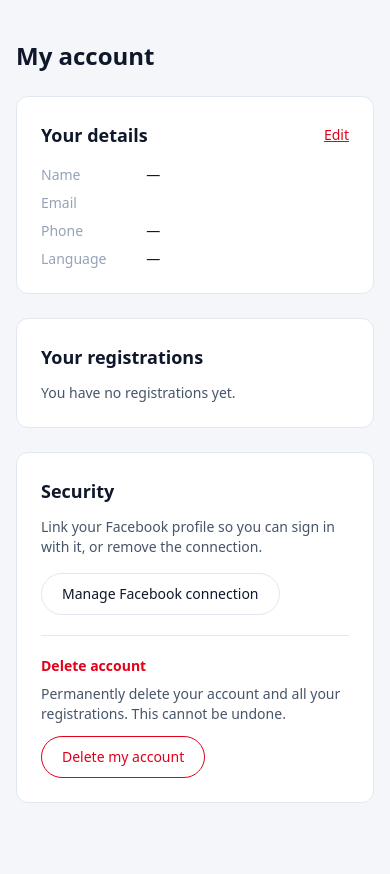
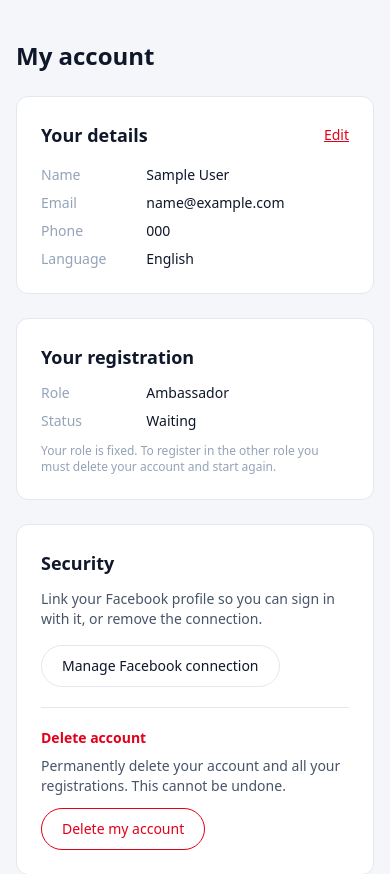
Before and after one commit to hugorodgerbrown/ambassadeurs, a Django app: page /account/ in a window 390 px wide. Shown: the part 73-947 px from the top of the page. Run offline with Django 5.2, Linux system fonts and the light colour scheme; a user stored in the database is signed in; tables that the repository leaves empty hold one stand-in row (values such as "Sample post"); style sheets or scripts are compiled from the project's sources; parts of the project's set-up code (start-up, migrations or seed data) failed here and were passed over.

Commit message:
VERB-10: update public views and templates for new model shape
public/views.py:
- Replace Season.objects.active() with is_registration_open()
- Drop season + price_category from register_participant call
- Add prior_pass + phone to the call; drop season from RegistrationForm

templates/accounts/detail.html:
- Rebuild around single registration context var (no account, no
  registrations list); show role + status; handle no-registration case
  with a Register now link

templates/public/partials/register_details_form.html:
- prior_pass select now rendered for ambassadors via the form loop

Co-Authored-By: Claude Opus 4.8 <noreply@anthropic.com>

```diff
--- a/templates/accounts/detail.html
+++ b/templates/accounts/detail.html
@@ -25,37 +25,43 @@
             </div>
             <dl class="grid grid-cols-3 gap-2 text-sm">
                 <dt class="text-text-3">{% translate "Name" %}</dt>
-                <dd class="col-span-2 text-text-1">{{ account.user.get_full_name|default:"—" }}</dd>
+                <dd class="col-span-2 text-text-1">{{ user.get_full_name|default:"—" }}</dd>
                 <dt class="text-text-3">{% translate "Email" %}</dt>
-                <dd class="col-span-2 text-text-1">{{ account.user.email }}</dd>
-                <dt class="text-text-3">{% translate "Phone" %}</dt>
-                <dd class="col-span-2 text-text-1">{{ account.phone|default:"—" }}</dd>
-                <dt class="text-text-3">{% translate "Language" %}</dt>
-                <dd class="col-span-2 text-text-1">{{ account.get_preferred_language_display|default:"—" }}</dd>
+                <dd class="col-span-2 text-text-1">{{ user.email }}</dd>
+                {% if registration %}
+                    <dt class="text-text-3">{% translate "Phone" %}</dt>
+                    <dd class="col-span-2 text-text-1">{{ registration.phone|default:"—" }}</dd>
+                    <dt class="text-text-3">{% translate "Language" %}</dt>
+                    <dd class="col-span-2 text-text-1">
+                        {{ registration.get_preferred_language_display|default:"—" }}
+                    </dd>
+                {% endif %}
             </dl>
         </div>
 
-        {# Registrations — role is read-only. #}
+        {# Registration — role is read-only. #}
         <div class="mb-6 rounded-card border border-border bg-card p-6">
-            <h2 class="mb-3 text-lg font-semibold text-text-1">{% translate "Your registrations" %}</h2>
-            {% if registrations %}
-                <ul class="space-y-2 text-sm">
-                    {% for registration in registrations %}
-                        <li class="flex items-center justify-between border-b border-border pb-2">
-                            <span class="text-text-1">
-                                {{ registration.season }} — {{ registration.get_role_display }}
-                            </span>
-                            <span class="text-text-3">{{ registration.get_status_display }}</span>
-                        </li>
-                    {% endfor %}
-                </ul>
+            <h2 class="mb-3 text-lg font-semibold text-text-1">{% translate "Your registration" %}</h2>
+            {% if registration %}
+                <dl class="grid grid-cols-3 gap-2 text-sm">
+                    <dt class="text-text-3">{% translate "Role" %}</dt>
+                    <dd class="col-span-2 text-text-1">{{ registration.get_role_display }}</dd>
+                    <dt class="text-text-3">{% translate "Status" %}</dt>
+                    <dd class="col-span-2 text-text-1">{{ registration.get_status_display }}</dd>
+                </dl>
                 <p class="mt-3 text-xs text-text-3">
                     {% blocktranslate trimmed %}
                         Your role is fixed. To register in the other role you must delete your account and start again.
                     {% endblocktranslate %}
                 </p>
             {% else %}
-                <p class="text-sm text-text-2">{% translate "You have no registrations yet." %}</p>
+                <p class="text-sm text-text-2">{% translate "You have no registration yet." %}</p>
+                <a
+                    href="{% url 'public:register' %}"
+                    class="mt-3 inline-flex items-center justify-center rounded-pill bg-accent px-5 py-2.5 text-sm font-medium text-white transition hover:opacity-90"
+                >
+                    {% translate "Register now" %}
+                </a>
             {% endif %}
         </div>
 
--- a/templates/public/partials/register_details_form.html
+++ b/templates/public/partials/register_details_form.html
@@ -3,6 +3,9 @@
 Role-specific registration details form. Loaded on demand via HTMX from the
 details page, or rendered inline by the server when a submitted form has errors.
 Context: form (RegistrationForm), role (slug), role_value (Role value).
+
+For ambassadors, the form renders a prior_pass select (SEASONAL / ANNUAL / MONT4).
+Referees do not see this field — their prior_pass resolves to NONE in the service.
 {% endcomment %}
 <div class="rounded-card border border-border bg-card p-6">
     <h2 class="mb-1 text-lg font-semibold text-text-1">
```
Also changed, not shown: public/views.py (+13 -17 lines).
